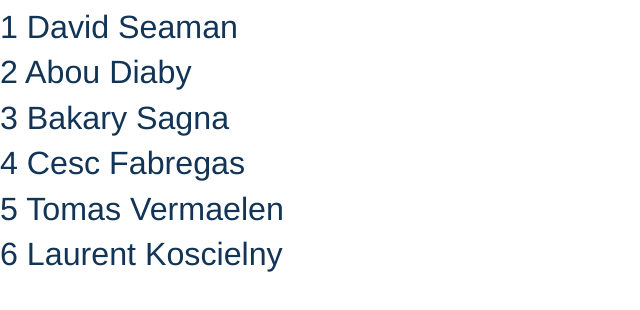
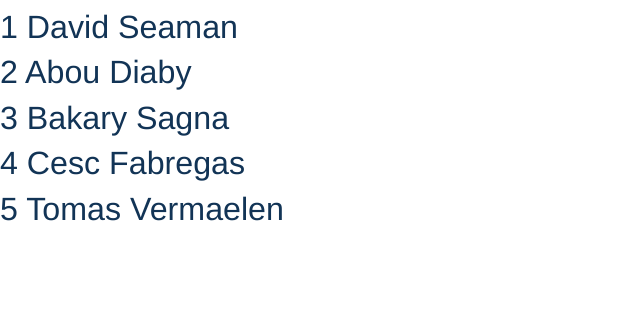
Before and after one commit to hungnt-mitrais/Test, a plain HTML site: page Test.htm in a window 1280 px wide. Shown: the whole page, without its empty margins (0-640 px from the left). Drawn offline with Linux system fonts and the light colour scheme.

Commit message:
update Test remove no.6

```diff
--- a/Test.htm
+++ b/Test.htm
@@ -22,7 +22,6 @@
 			<h4>3 Bakary Sagna</h4>
 			<h4>4 Cesc Fabregas</h4>
 			<h4>5 Tomas Vermaelen</h4>
-			<h4>6 Laurent Koscielny</h4>
 
 		</div>
 	</div>
```
